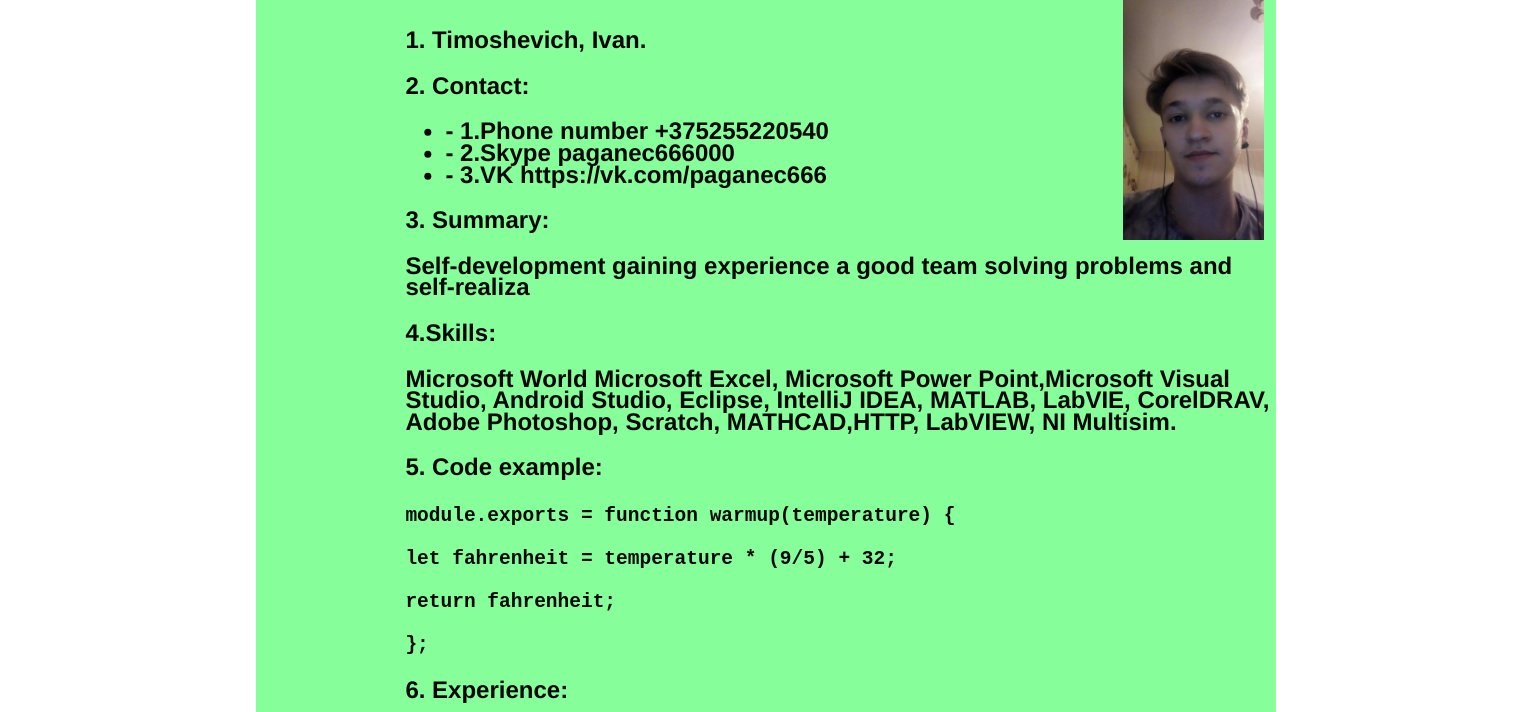
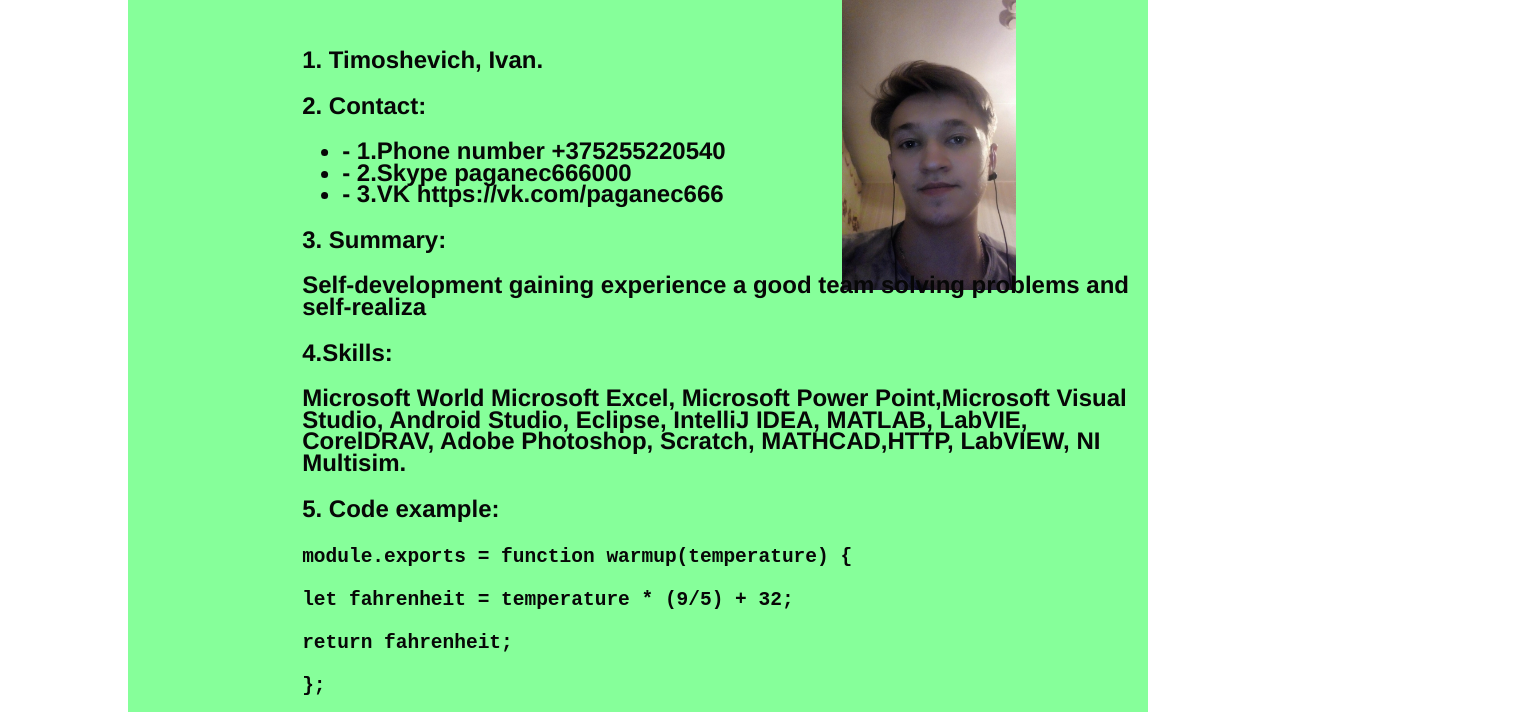
Before and after one commit to 999van666/rsschool-2019Q1-cv, a plain HTML site: page index.html in a window 1280 px wide. Shown: the part 73-785 px from the top of the page, 1536 px wide, since content can reach past the window. Drawn offline with Linux system fonts and the light colour scheme.

Commit message:
fex:style height and width

```diff
--- a/style.css
+++ b/style.css
@@ -10,7 +10,7 @@
 html { height: 100%; width: 100%; }
 body{
   position: relative;
-  left: 20%;
+  left: 10%;
   margin: 0px;
 }
 header{
@@ -31,10 +31,10 @@ h1{
 h2{
         color: rgb(7, 7, 7);
         position: relative;
-        top: 47%;
+        top: 50%;
         font-family: "Helvetica","Arial", sans-serif;
         line-height: 0.9;
-        left: 51%;
+        left: 50%;
 
 
         max-width: 1020px;
@@ -54,9 +54,9 @@ main{
 }
 img{
     position: relative;
-    left: 85%;
-    width:150px;
-    height:250px;
+    left: 70%;
+    width:210px;
+    height:300px;
 }
 
 
```
